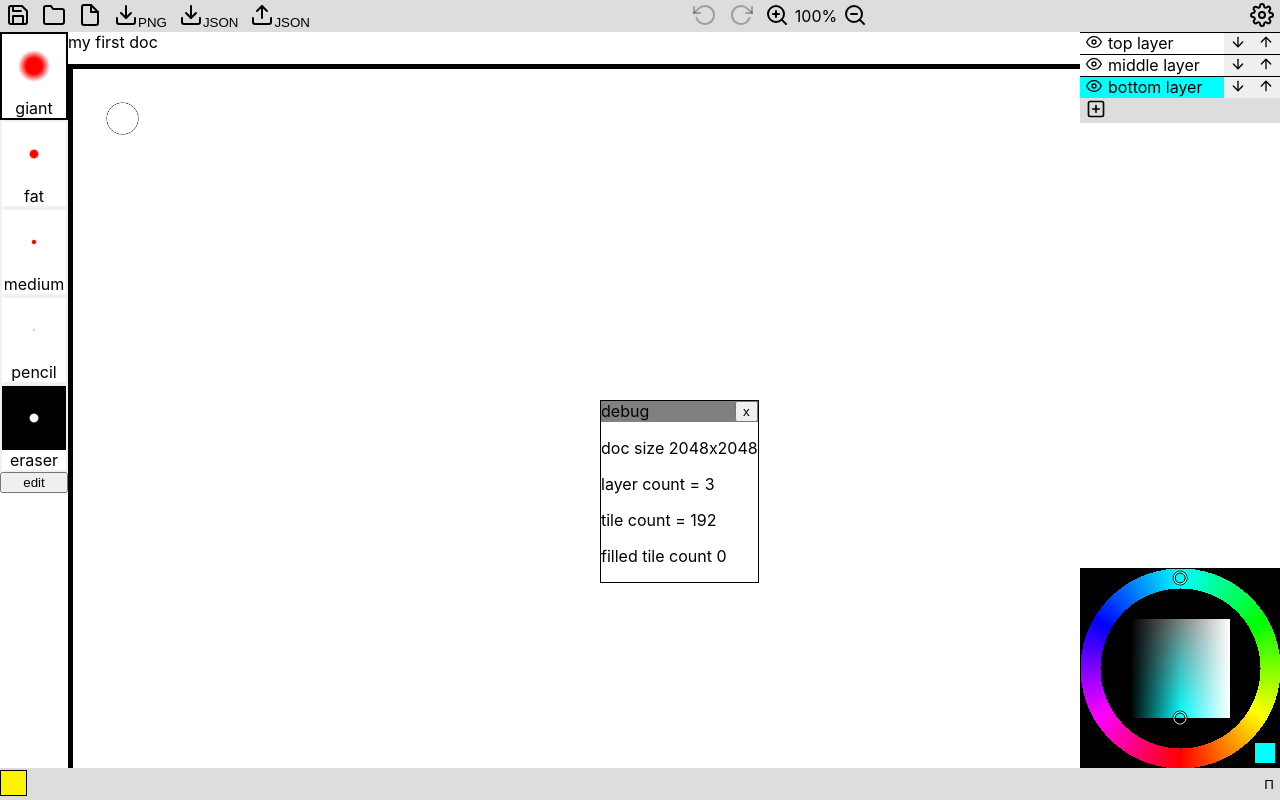
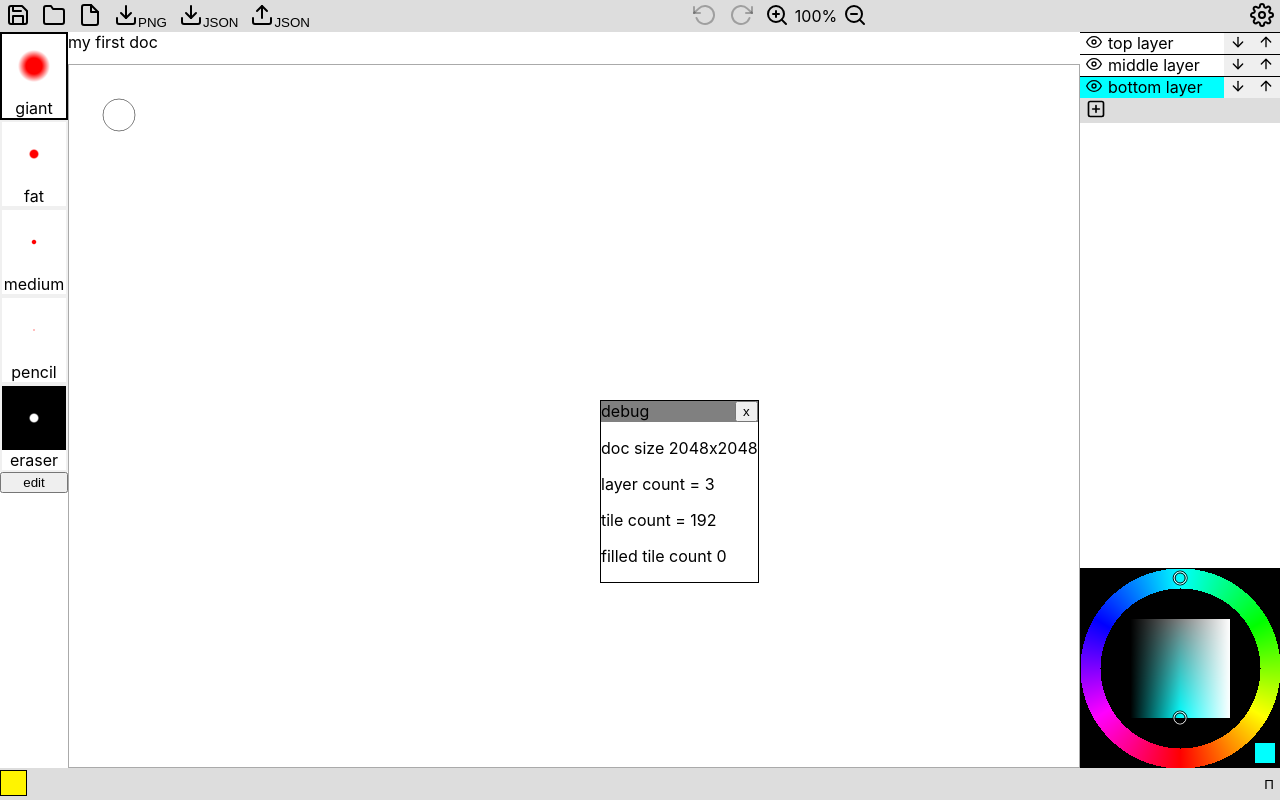
Before and after one commit to joshmarinacci/pen-canvas-editor, a React (Create React App) app: page / in a window 1280 px wide. Built offline with nearby package versions, Linux system fonts and the light colour scheme.

Commit message:
create a fixed canvas size

```diff
--- a/src/App.css
+++ b/src/App.css
@@ -5,10 +5,14 @@ canvas {
   touch-action: none;
   user-select: none;
 }
+#canvas-wrapper {
+  border: 1px solid #aaa;
+}
 .drawing-canvas {
   touch-action: manipulation;
-  border:5px solid black;
+  border:0px solid black;
   box-sizing: border-box;
+  display: block;
 }
 
 #main {
--- a/src/canvas.js
+++ b/src/canvas.js
@@ -76,7 +76,7 @@ export class PenCanvas extends Component {
     }
 
     render() {
-        return <div className="center-row center-column" style={{
+        return <div ref={(d)=>this.div = d} className="center-row center-column" id='canvas-wrapper' style={{
             background:'#ddd',
             flex: '1.0',
             overflow:'auto'
@@ -96,15 +96,15 @@ export class PenCanvas extends Component {
     redraw() {
         //console.time('draw')
         const scale = Math.pow(2,this.props.zoom)
-        const cw = this.props.doc.width*scale
-        const ch = this.props.doc.height*scale
+        const cw = this.div.offsetWidth-2
+        const ch = this.div.offsetHeight-2
         if(this.canvas.width !== cw)    {
-            this.canvas.width = cw
-            this.canvas.style.width = cw*HIDPI_FACTOR +'px'
+            this.canvas.width = cw*2
+            this.canvas.style.width = cw +'px'
         }
         if(this.canvas.height !== ch) {
-            this.canvas.height = ch
-            this.canvas.style.height = ch*HIDPI_FACTOR +'px'
+            this.canvas.height = ch*2
+            this.canvas.style.height = ch +'px'
         }
         const c = this.canvas.getContext('2d')
         c.save()
```
